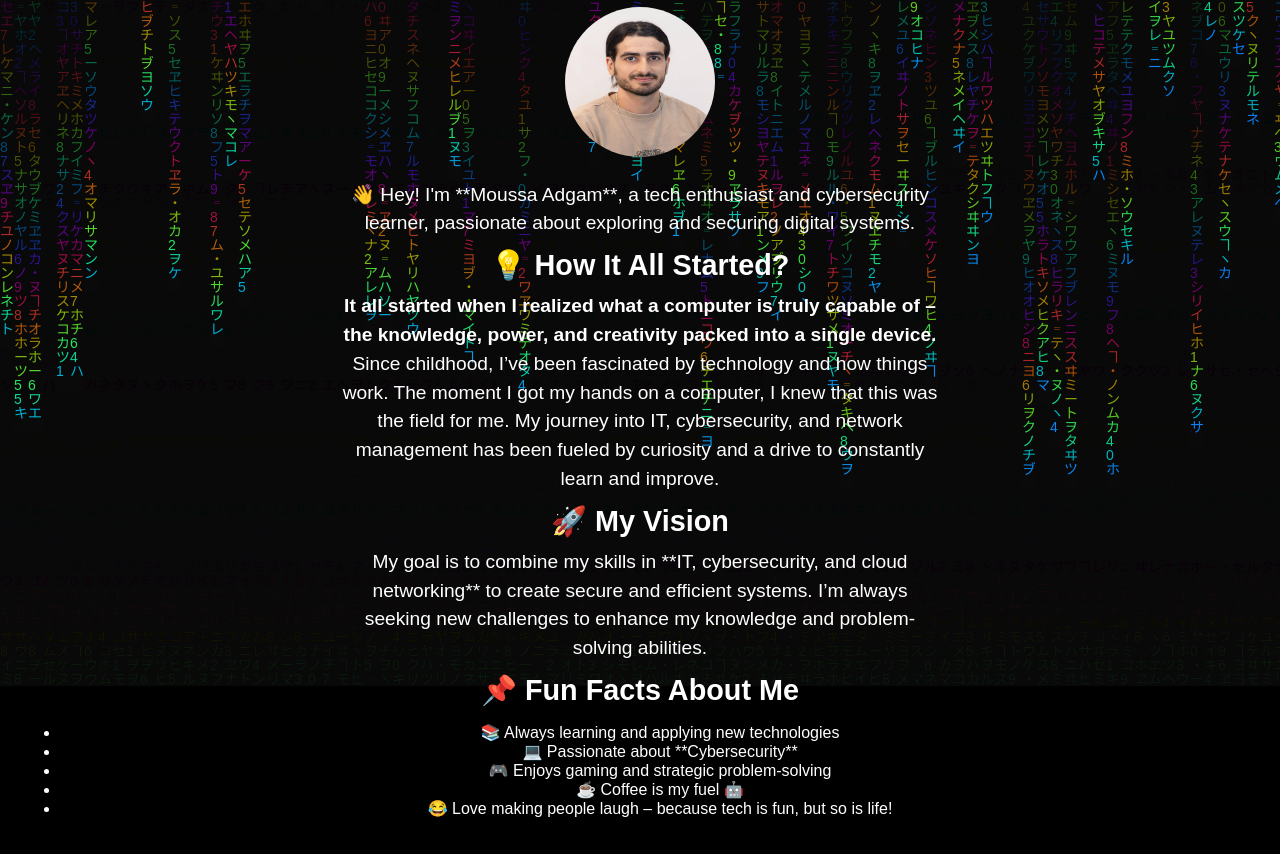
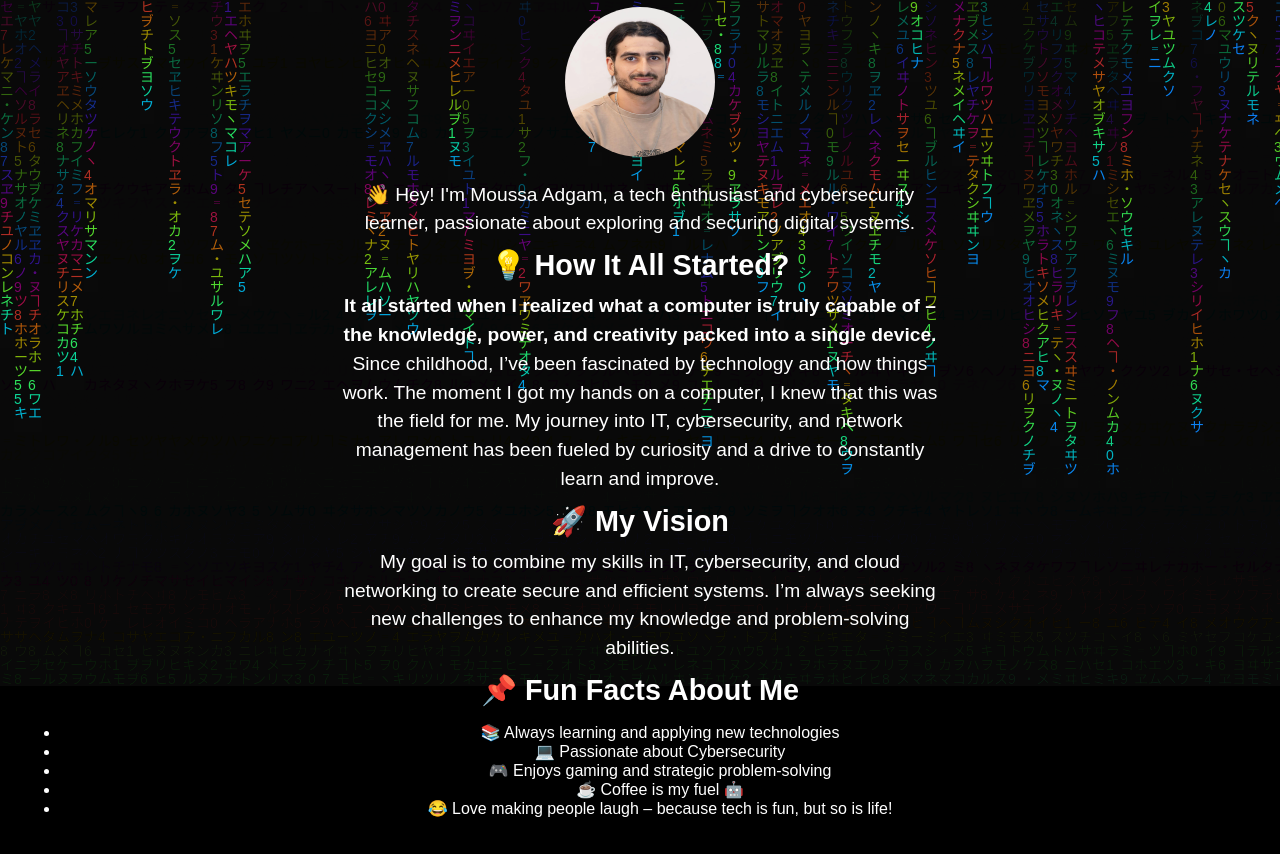
Before and after one commit to moussa-adgam/portfolio, a plain HTML site: page about.html in a window 1280 px wide. Shown: the part 114-968 px from the top of the page. Drawn offline with Linux system fonts and the light colour scheme.

```diff
--- a/about.html
+++ b/about.html
@@ -23,7 +23,7 @@
         <h1>🙋‍♂️ About Me</h1>
         <img src="images/moussa.png" alt="Moussa Adgam" class="profile-pic">
 
-        <p>👋 Hey! I'm **Moussa Adgam**, a tech enthusiast and cybersecurity learner, passionate about exploring and securing digital systems.</p>
+        <p>👋 Hey! I'm Moussa Adgam, a tech enthusiast and cybersecurity learner, passionate about exploring and securing digital systems.</p>
 
         <h2>💡 How It All Started?</h2>
 <p>
@@ -36,14 +36,14 @@
 
         <h2>🚀 My Vision</h2>
         <p>
-            My goal is to combine my skills in **IT, cybersecurity, and cloud networking** to create secure and efficient systems.
+            My goal is to combine my skills in IT, cybersecurity, and cloud networking to create secure and efficient systems.
             I’m always seeking new challenges to enhance my knowledge and problem-solving abilities.
         </p>
 
         <h2>📌 Fun Facts About Me</h2>
         <ul class="fun-facts">
             <li>📚 Always learning and applying new technologies</li>
-            <li>💻 Passionate about **Cybersecurity**</li>
+            <li>💻 Passionate about Cybersecurity</li>
             <li>🎮 Enjoys gaming and strategic problem-solving</li>
             <li>☕ Coffee is my fuel 🤖</li>
             <li>😂 Love making people laugh – because tech is fun, but so is life!</li>
```
Also changed, not shown: index.html (+1 -1 lines), skills.html (+4 -0 lines), images/git.png (added).
